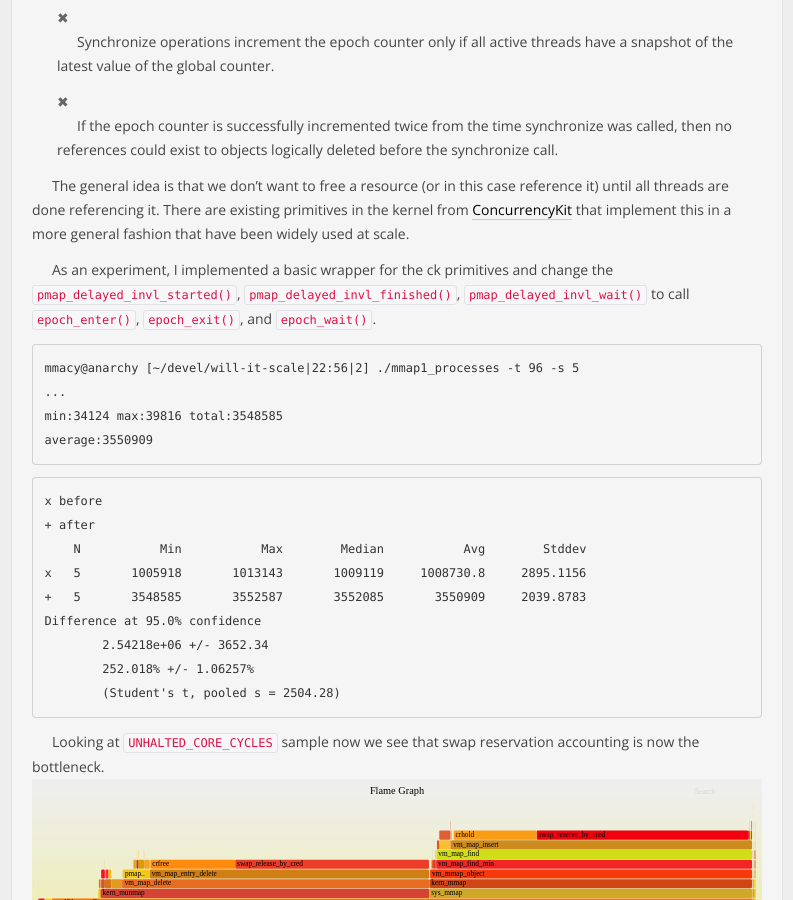
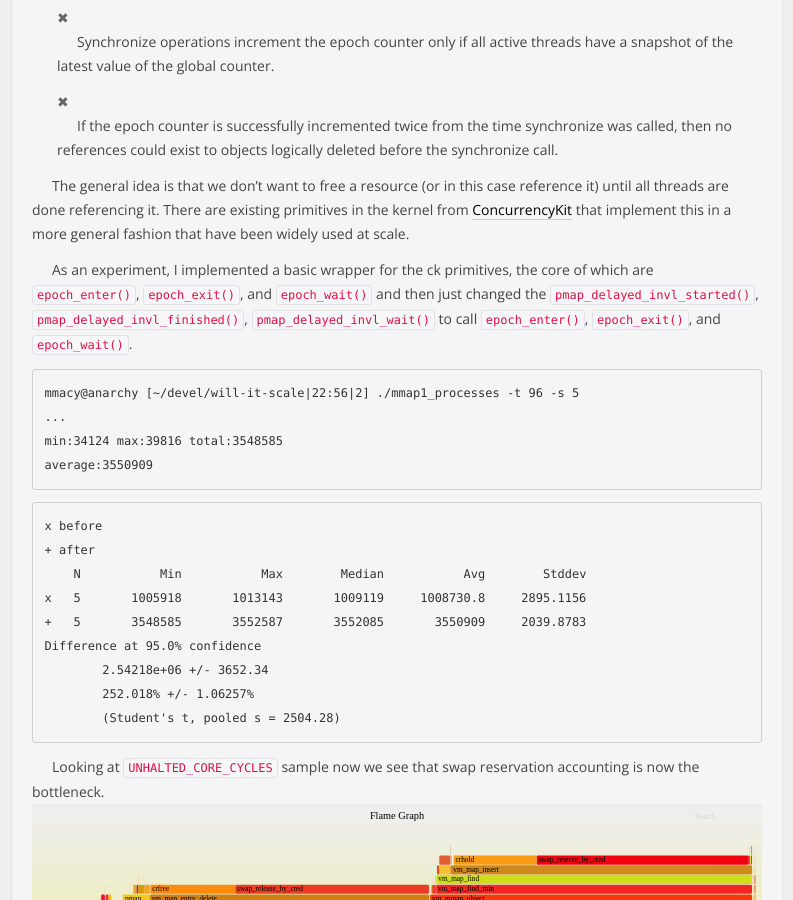
Before and after one commit to ScaleBSD/scalebsd.github.io, a Jekyll site: the page built from _posts/2018-05-03-Why-is-munmap-single-threaded-and-what-can-we-do-about-it.md, in a window 1280 px wide and 900 px high, scrolled down 4859 px. Shown: the whole window, without its empty margins (44-837 px from the left). Built offline with Jekyll 4.4.1, drawn with Linux system fonts in a browser that asks for light colours; our own code applies the rules of GitHub Pages for plain Markdown files.

Commit message:
Update 2018-05-03-Why-is-munmap-single-threaded-and-what-can-we-do-about-it.md

````diff
--- a/_posts/2018-05-03-Why-is-munmap-single-threaded-and-what-can-we-do-about-it.md
+++ b/_posts/2018-05-03-Why-is-munmap-single-threaded-and-what-can-we-do-about-it.md
@@ -210,7 +210,7 @@ this in a more general fashion that have been widely used at scale.
 
 
 
-As an experiment, I implemented a basic wrapper for the ck primitives and change the `pmap_delayed_invl_started()`,
+As an experiment, I implemented a basic wrapper for the ck primitives, the core of which are `epoch_enter()`, `epoch_exit()`, and `epoch_wait()` and then just changed the `pmap_delayed_invl_started()`,
 `pmap_delayed_invl_finished()`, `pmap_delayed_invl_wait()` to call `epoch_enter()`, `epoch_exit()`, and `epoch_wait()`.
 
 ```
````
